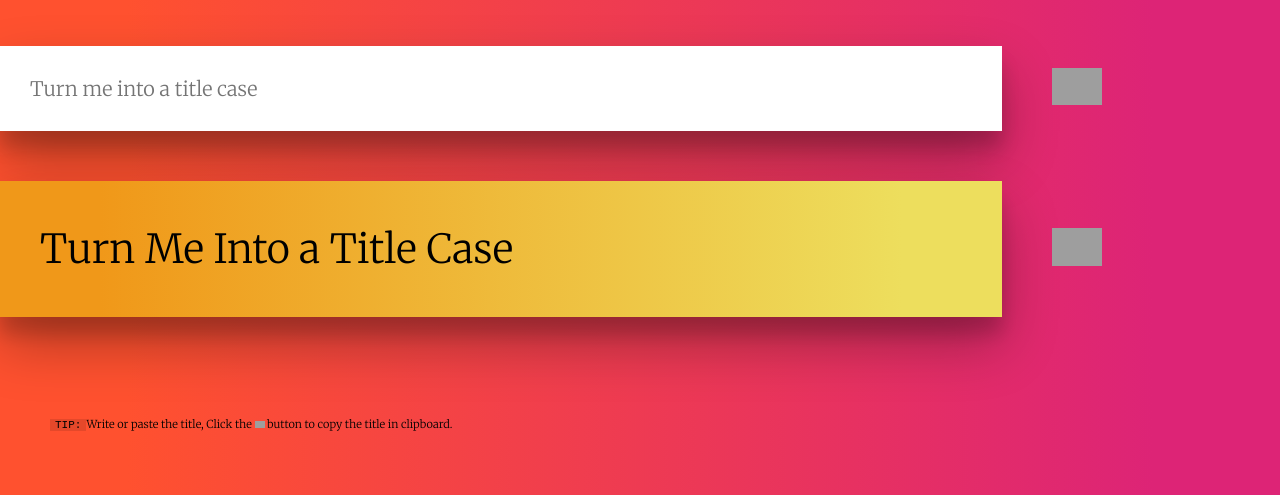
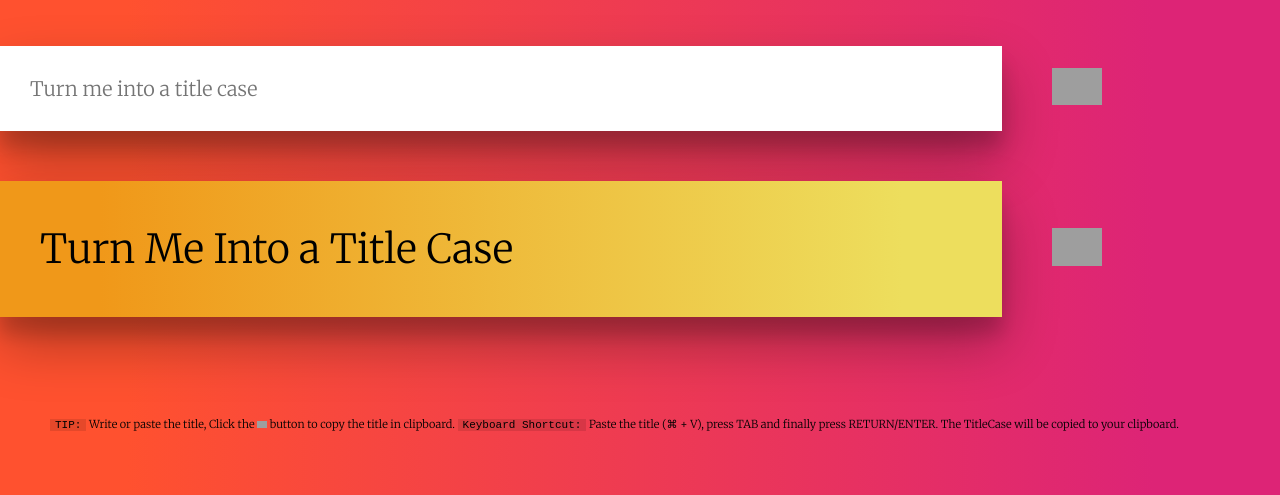
Before and after one commit to ahmadawais/TitleCaseIt, a plain HTML site: page index.html in a window 1280 px wide. Shown: the part 305-800 px from the top of the page. Drawn offline with nearby package versions, Linux system fonts and the light colour scheme; some packages are replaced by stand-ins of ours; grey boxes are pictures that could not be loaded; a script that the page names is missing.

Commit message:
Keyboad Shortcut 💯

```diff
--- a/index.html
+++ b/index.html
@@ -83,7 +83,7 @@
 		<!-- /.input_wrap -->
 
 		<p class="aa_case__copy" >
-			<span>TIP:</span>Write or paste the title, Click the  <img src="https://clipboardjs.com/assets/images/clippy.svg" width="10"> button to copy the title in clipboard.
+			<span>TIP:</span> Write or paste the title, Click the  <img src="https://clipboardjs.com/assets/images/clippy.svg" width="10"> button to copy the title in clipboard. <span>Keyboard Shortcut:</span> Paste the title (⌘ + V), press TAB and finally press RETURN/ENTER. The TitleCase will be copied to your clipboard.
 		</p>
 	</div>
 </form>
```
